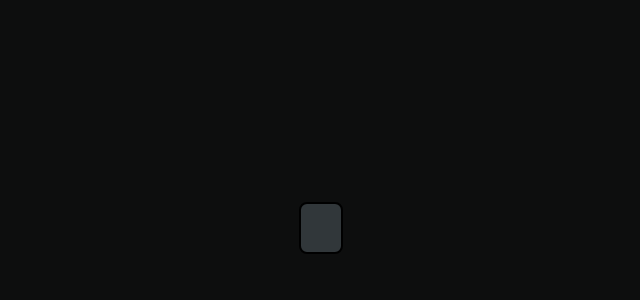
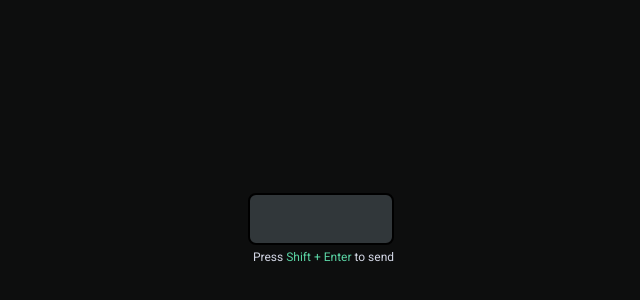
Before and after one commit to DestroyeerU/MagiChat, a Next.js app: page /home/MessageInput in a window 1280 px wide. Shown: the part 172-472 px from the top of the page, without its empty margins (319-959 px from the left). Built offline with nearby package versions, Linux system fonts and the light colour scheme.

Commit message:
showing instruction on MessageInput

```diff
--- a/src/pages/home/MessageInput/index.tsx
+++ b/src/pages/home/MessageInput/index.tsx
@@ -2,7 +2,7 @@ import React, { useCallback, useMemo, useRef } from 'react';
 
 import { convertInnerHtmlToText } from '@utils/html';
 
-import { Container, StyledMessageInput } from './styles';
+import { Container, SpanIntructions, SpanIntructionsKeys, StyledMessageSpan } from './styles';
 
 type KeyDownEvent = React.KeyboardEvent<HTMLInputElement>;
 
@@ -19,7 +19,7 @@ function moveCursorToEnd() {
 }
 
 const MessageInput: React.FC<Props> = ({ handleSubmit, placeholder, ...rest }) => {
-  const inputRef = useRef<HTMLInputElement>();
+  const inputSpanRef = useRef<HTMLSpanElement>();
 
   const actions = useMemo(() => {
     function Enter(_event: KeyDownEvent) {
@@ -30,10 +30,10 @@ const MessageInput: React.FC<Props> = ({ handleSubmit, placeholder, ...rest }) =
       event.preventDefault();
 
       if (handleSubmit) {
-        const text = convertInnerHtmlToText(inputRef.current.innerHTML);
+        const text = convertInnerHtmlToText(inputSpanRef.current.innerHTML);
 
         handleSubmit(text);
-        inputRef.current.textContent = '';
+        inputSpanRef.current.textContent = '';
       }
     }
 
@@ -68,7 +68,7 @@ const MessageInput: React.FC<Props> = ({ handleSubmit, placeholder, ...rest }) =
   const handleCopy = useCallback((event: React.ClipboardEvent) => {
     event.preventDefault();
 
-    const text = convertInnerHtmlToText(inputRef.current.innerHTML);
+    const text = convertInnerHtmlToText(inputSpanRef.current.innerHTML);
 
     event.clipboardData.setData('text', text);
   }, []);
@@ -76,8 +76,8 @@ const MessageInput: React.FC<Props> = ({ handleSubmit, placeholder, ...rest }) =
   const handleCut = useCallback((event: React.ClipboardEvent) => {
     event.preventDefault();
 
-    const text = convertInnerHtmlToText(inputRef.current.innerHTML);
-    inputRef.current.innerHTML = '';
+    const text = convertInnerHtmlToText(inputSpanRef.current.innerHTML);
+    inputSpanRef.current.innerHTML = '';
 
     event.clipboardData.setData('text/plain', text);
   }, []);
@@ -91,7 +91,7 @@ const MessageInput: React.FC<Props> = ({ handleSubmit, placeholder, ...rest }) =
     }
 
     if (!isAllTextSelected()) {
-      inputRef.current.innerHTML += text;
+      inputSpanRef.current.innerHTML += text;
     }
 
     moveCursorToEnd();
@@ -103,8 +103,8 @@ const MessageInput: React.FC<Props> = ({ handleSubmit, placeholder, ...rest }) =
 
   return (
     <Container>
-      <StyledMessageInput
-        ref={inputRef}
+      <StyledMessageSpan
+        ref={inputSpanRef}
         data-placeholder={placeholder}
         onKeyDown={handleKeyDown}
         onCopy={handleCopy}
@@ -115,6 +115,12 @@ const MessageInput: React.FC<Props> = ({ handleSubmit, placeholder, ...rest }) =
         suppressContentEditableWarning
         {...rest}
       />
+
+      <SpanIntructions>
+        Press
+        <SpanIntructionsKeys> Shift + Enter </SpanIntructionsKeys>
+        to send
+      </SpanIntructions>
     </Container>
   );
 };
--- a/src/pages/home/MessageInput/styles.ts
+++ b/src/pages/home/MessageInput/styles.ts
@@ -18,13 +18,14 @@ const BreakLineCSS = css`
 
 export const Container = styled.div`
   display: flex;
+  flex-direction: column;
   margin: 0 20px;
 
   width: auto;
   max-height: 300px;
 `;
 
-export const StyledMessageInput = styled.span`
+export const StyledMessageSpan = styled.span`
   width: 100%;
 
   padding: 14px 20px;
@@ -44,10 +45,8 @@ export const StyledMessageInput = styled.span`
   &:empty::before {
     content: attr(data-placeholder);
     color: ${(props) => props.theme.colors.textSecondary};
-  }
 
-  &::placeholder {
-    /* color: ${(props) => props.theme.colors.textSecondary}; */
+    cursor: text;
   }
 
   &:focus {
@@ -56,3 +55,14 @@ export const StyledMessageInput = styled.span`
 
   ${BreakLineCSS};
 `;
+
+export const SpanIntructions = styled.p`
+  margin-top: 5px;
+  margin-left: 5px;
+
+  font-size: 1.2rem;
+`;
+
+export const SpanIntructionsKeys = styled.span`
+  color: ${(props) => props.theme.colors.green};
+`;
```
